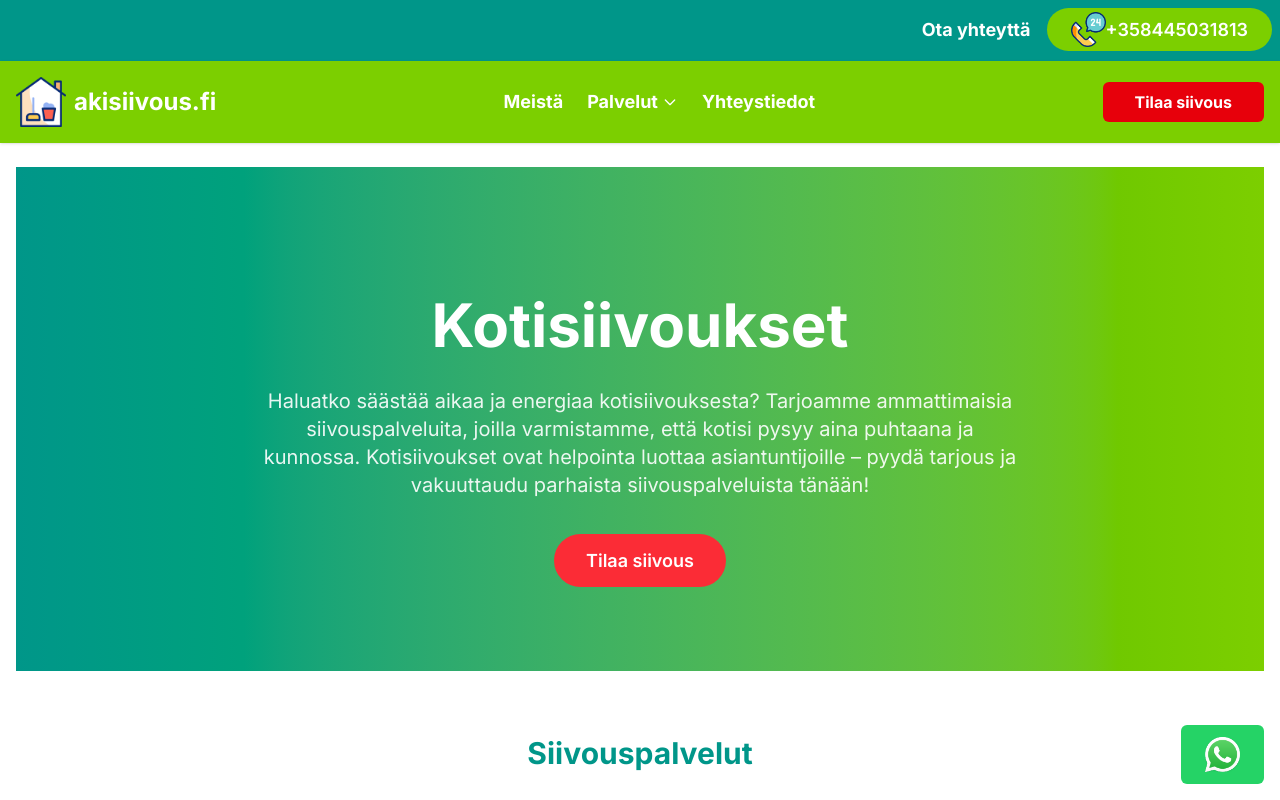
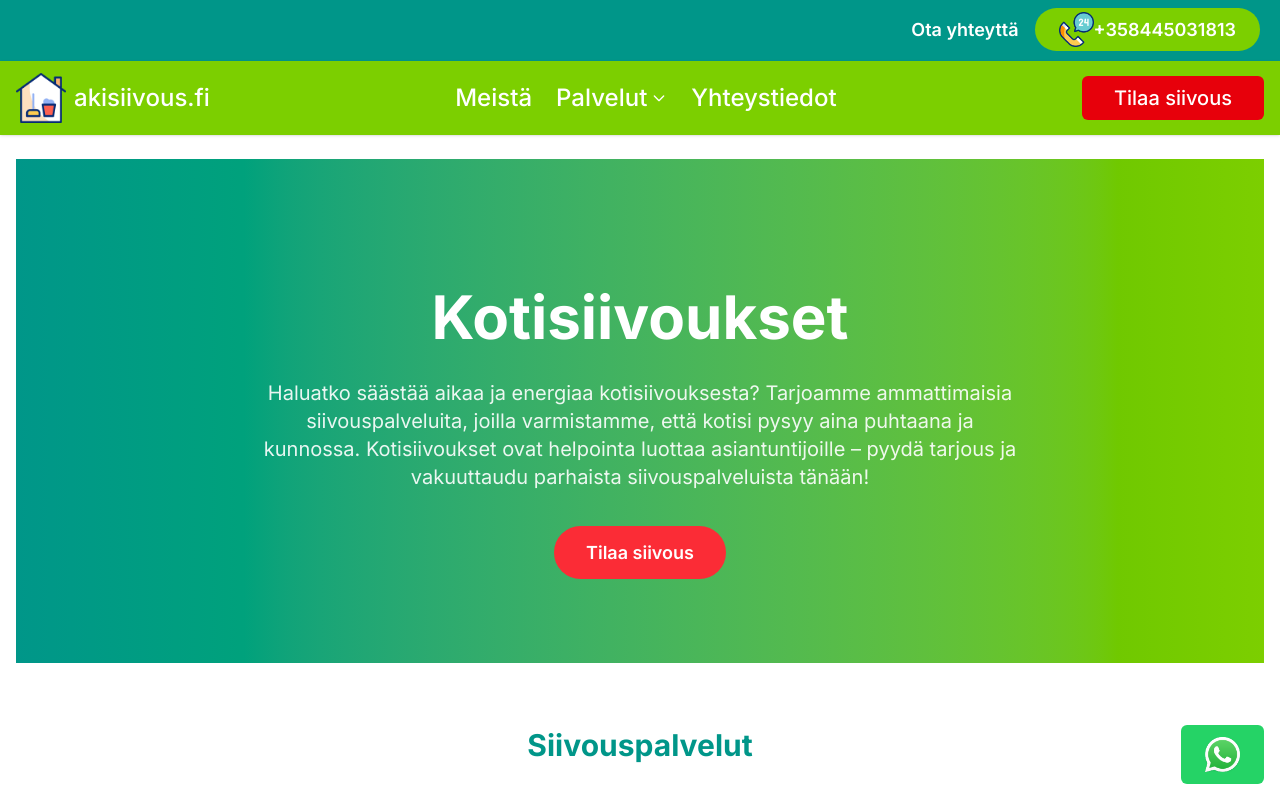
Before and after one commit to shoppingarena/akisiivous.fi, a Next.js app: page / in a window 1280 px wide. Shown: the top 800 px of the page. Built offline with nearby package versions, Linux system fonts and the light colour scheme.

Commit message:
Metadata updated

```diff
--- a/src/app/components/DesktopMenu.tsx
+++ b/src/app/components/DesktopMenu.tsx
@@ -57,7 +57,7 @@ export default function DesktopMenu({
                 {navItems.map((item, idx) => (
                     <li
                         key={idx}
-                        className="relative group font-bold text-lg text-white hover:text-teal-600"
+                        className="relative group font-medium text-2xl text-white hover:text-teal-600"
                     >
                         {item.hasDropdown ? (
                             <>
@@ -80,7 +80,7 @@ export default function DesktopMenu({
                                 </div>
 
                                 {/* ✅ Dropdown placed correctly */}
-                                <div className="absolute left-0 top-full mt-2 w-64 bg-white rounded-md shadow-lg py-1 z-50 opacity-0 invisible group-hover:visible group-hover:opacity-100 transition-all duration-200">
+                                <div className="absolute left-0 top-full mt-2 w-64 font-medium text-lg bg-white rounded-md shadow-lg py-1 z-50 opacity-0 invisible group-hover:visible group-hover:opacity-100 transition-all duration-200">
 
                                     {serviceItems.map((service, serviceIdx) => (
                                         <Link
--- a/src/app/components/HeroSection.tsx
+++ b/src/app/components/HeroSection.tsx
@@ -106,7 +106,7 @@ export const ServiceComponent = () => {
                         {/* Section Header */}
                         <section id={section.section_id} className="pt-32 pb-24 bg-gradient-to-r from-teal-600 to-lime-500">
                             <div className="text-center max-w-6xl mx-auto px-4 sm:px-6 lg:px-8">
-                                <h1 className="text-4xl sm:text-4xl md:text-6xl font-bold text-white mb-8">{section.title}</h1>
+                                <h2 className="text-4xl sm:text-4xl md:text-6xl font-bold text-white mb-8">{section.title}</h2>
                                 <p className="text-xl text-white opacity-90 mb-12 max-w-3xl mx-auto">{section.text}</p>
                                 <a href="https://wa.me/+358445031813" target="_blank"
                                     className="bg-red-500 text-white px-8 py-4 rounded-full text-lg font-semibold hover:text-white hover:bg-teal-600 transition duration-300">
@@ -117,7 +117,7 @@ export const ServiceComponent = () => {
 
                         {/* Services Cards */}
                         <div className="container mx-auto px-4 sm:px-6 lg:px-8 py-16">
-                            <h2 className="text-teal-600 text-3xl font-bold text-center mb-12">{section.service_title}</h2>
+                            <h3 className="text-teal-600 text-3xl font-bold text-center mb-12">{section.service_title}</h3>
                             <div className="grid md:grid lg:grid-cols-3 gap-8">
                                 {services.map((service) => {
                                     // Dynamically render the correct icon component
--- a/src/app/components/Info.tsx
+++ b/src/app/components/Info.tsx
@@ -3,8 +3,8 @@ import { Call } from '../components/icons'
 
 export default function Info() {
     return (
-        <div className="flex flex-row items-center justify-end w-full px-1 pt-0.5 pb-1 bg-teal-600 bg-opacity-90 sticky top-0 shadow backdrop-blur-lg z-50">
-            <p className="flex fler-row items-center font-bold text-lg text-white my-1.5 mx-1"><span className="mx-4">Ota yhteyttä</span><a href="tel:+358445031813" className="flex flex-row items-center text-white bg-lime-500 px-6 py-1 rounded-full text-lg font-semibold hover:text-white hover:bg-green-600 transition duration-300 "><Call /><span>+358445031813</span></a></p>
+        <div className="flex flex-row items-center justify-end w-full px-4 pt-0.5 pb-1 bg-teal-600 bg-opacity-90 sticky top-0 shadow backdrop-blur-lg z-50">
+            <p className="flex flex-row items-center font-semibold text-lg text-white my-1.5 mx-1"><span className="mx-4">Ota yhteyttä</span><a href="tel:+358445031813" className="flex flex-row items-center text-white bg-lime-500 px-6 py-1 rounded-full text-lg font-semibold hover:text-white hover:bg-green-600 transition duration-300 "><Call /><span>+358445031813</span></a></p>
 
         </div>
     )
--- a/src/app/components/MobileMenu.tsx
+++ b/src/app/components/MobileMenu.tsx
@@ -71,7 +71,7 @@ export default function MobileMenu({
             </div>
             <ul className="flex flex-col h-full gap-4 p-4">
                 {navItems.map((item, idx) => (
-                    <li key={idx} className="text-lg text-slate-600 hover:text-teal-600">
+                    <li key={idx} className="font-medium text-xl text-slate-600 hover:text-teal-600">
                         {item.hasDropdown ? (
                             <div>
                                 <button
@@ -114,7 +114,7 @@ export default function MobileMenu({
                     </li>
                 ))}
                 <li className="mt-4">
-                    <button className="bg-red-600 text-white px-8 py-2 rounded-md hover:bg-red-500 font-bold">Tilaa siivous</button>
+                    <button className="bg-red-600 text-white px-8 py-2 rounded-md hover:bg-red-500 font-bold cursor-pointer">Tilaa siivous</button>
                 </li>
             </ul>
         </div>
--- a/src/app/components/Navbar.tsx
+++ b/src/app/components/Navbar.tsx
@@ -55,13 +55,13 @@ export default function Navbar() {
     return (
         <>
             <Info />
-            <nav className="w-full px-4 py-4 bg-lime-500 bg-opacity-90 sticky top-[60px] shadow z-50">
+            <nav className="w-full px-4 py-3 bg-lime-500 bg-opacity-90 sticky top-[60px] shadow z-50">
                 <div className="container mx-auto flex items-center justify-between text-slate-800 relative">
                     {/* LEFT: Logo */}
                     <div className="flex-shrink-0">
-                        <Link href="/" className="flex flex-row font-bold text-2xl text-white hover:text-teal-600 items-center gap-2">
+                        <Link href="/" className="flex flex-row font-medium text-2xl text-white hover:text-teal-600 items-center gap-2">
                             <CleanHome />
-                            <div>akisiivous.fi</div>
+                            <h1>akisiivous.fi</h1>
                         </Link>
                     </div>
 
@@ -80,16 +80,16 @@ export default function Navbar() {
                     <div className="flex items-center gap-4">
                         {/* CTA */}
                         <div className="hidden lg:block">
-                            <button className="bg-red-600 hover:bg-teal-600 text-white px-8 py-2 rounded-md font-bold">
+                            <button className="bg-red-600 hover:bg-teal-600 text-white px-8 py-2 rounded-md text-xl font-medium">
                                 Tilaa siivous
                             </button>
                         </div>
                         {/* MOBILE: hamburger */}
                         <div className="md:hidden">
-                            <button onClick={() => setIsMobileMenuOpen(!isMobileMenuOpen)} aria-label="Toggle mobile menu"
+                            <button onClick={() => setIsMobileMenuOpen(!isMobileMenuOpen)} aria-label="Toggle mobile menu" className="cursor-pointer"
                                 aria-expanded={isMobileMenuOpen}>
 
-                                <svg width="40" height="40" viewBox="0 0 24 24" className="fill-white stroke-white">
+                                <svg width="40" height="40" viewBox="0 0 24 24" className="fill-white stroke-white hover:fill-teal-600 hover:stroke-teal-600">
                                     <path d="M20 7.125L4 7.125C3.37868 7.125 2.875 6.62132 2.875 6C2.875 5.37868 3.37868 4.875 4 4.875L20 4.875C20.6213 4.875 21.125 5.37868 21.125 6C21.125 6.62132 20.6213 7.125 20 7.125ZM20 13.125L4 13.125C3.37868 13.125 2.875 12.6213 2.875 12C2.875 11.3787 3.37868 10.875 4 10.875L20 10.875C20.6213 10.875 21.125 11.3787 21.125 12C21.125 12.6213 20.6213 13.125 20 13.125ZM20 19.125L4 19.125C3.37868 19.125 2.875 18.6213 2.875 18C2.875 17.3787 3.37868 16.875 4 16.875L20 16.875C20.6213 16.875 21.125 17.3787 21.125 18C21.125 18.6213 20.6213 19.125 20 19.125Z" />
                                 </svg>
                             </button>
--- a/src/app/layout.tsx
+++ b/src/app/layout.tsx
@@ -13,8 +13,29 @@ const inter = Inter({
 
 
 export const metadata: Metadata = {
-    title: 'Siivouspalvelut | akisiivous.fi',
-    description: 'Siivouspalvelut',
+    metadataBase: new URL('https://akisiivous.fi'),
+    alternates: {
+        canonical: '/',
+    },
+    title: {
+        template: '%s | AKI Siivouspalvelut - akisiivous.fi',
+        default: 'AKI Siivouspalvelut akisiivous.fi'
+    },
+    description: 'Haluatko säästää aikaa ja energiaa kotisiivouksesta? Tarjoamme ammattimaisia siivouspalveluita, joilla varmistamme, että kotisi pysyy aina puhtaana ja kunnossa.',
+    openGraph: {
+        title: 'AKI Siivouspalvelut - akisiivous.fi',
+        description: 'Haluatko säästää aikaa ja energiaa kotisiivouksesta? Tarjoamme ammattimaisia siivouspalveluita, joilla varmistamme, että kotisi pysyy aina puhtaana ja kunnossa.',
+        url: 'https://nextjs.org',
+        siteName: 'https://akisiivous.fi',
+        images: [
+            {
+                url: 'https://akisiivous.fi/public/og-1200x600.png', // Must be an absolute URL
+                width: 1200,
+                height: 600,
+            }],
+        locale: 'fi_FI',
+        type: 'website',
+    }
 }
 
 export default function RootLayout({
--- a/src/app/meista/layout.tsx
+++ b/src/app/meista/layout.tsx
@@ -1,3 +1,15 @@
+import React from 'react'
+import { Inter } from 'next/font/google'
+import type { Metadata } from 'next'
+
+export const metadata: Metadata = {
+    alternates: {
+        canonical: '/meista',
+    },
+    title: 'Meista',
+    description: 'Me olemme nuori, kunnianhimoinen ja kärsivällinen tiimi, joka haluaa muuttaa siivouspalveluiden perinteitä. Uskomme siihen, että puhtaus on enemmän kuin vain pinta – se on osa hyvää elämää, turvallisuutta ja hyvinvointia.'
+}
+
 export default function MeistaLayout({
     children,
 }: {
--- a/src/app/yhteystiedot/layout.tsx
+++ b/src/app/yhteystiedot/layout.tsx
@@ -1,3 +1,15 @@
+import React from 'react'
+import { Inter } from 'next/font/google'
+import type { Metadata } from 'next'
+
+export const metadata: Metadata = {
+    alternates: {
+        canonical: '/yhteystiedot',
+    },
+    title: 'Yhteystiedot',
+    description: 'AKI Siivouspalvelut Turku'
+}
+
 export default function ContactLayout({
     children,
 }: {
```
Also changed, not shown: public/og-1200x600.png (added).
